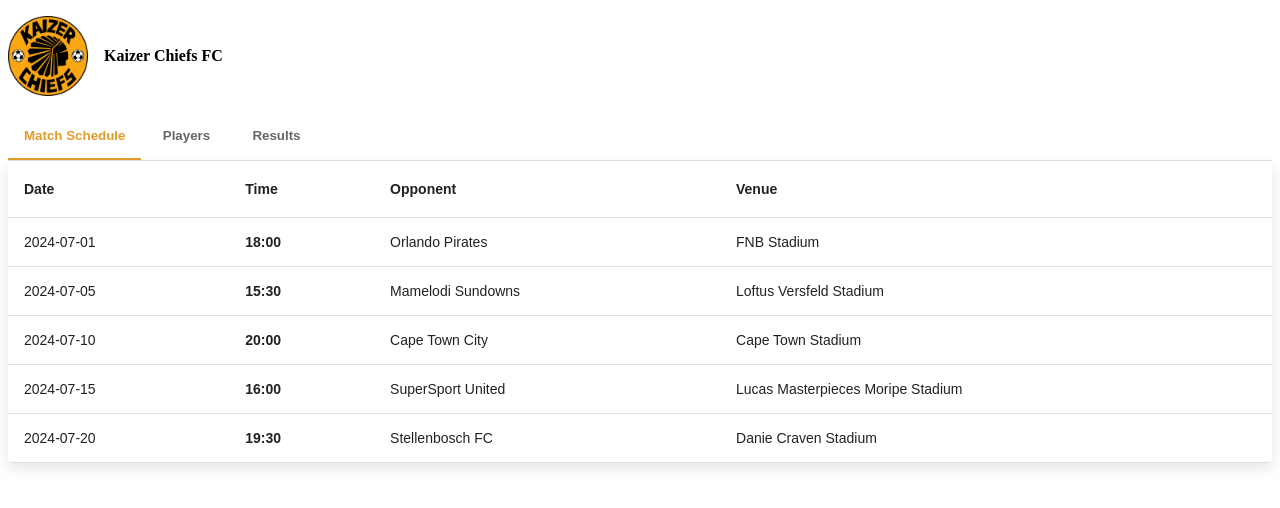
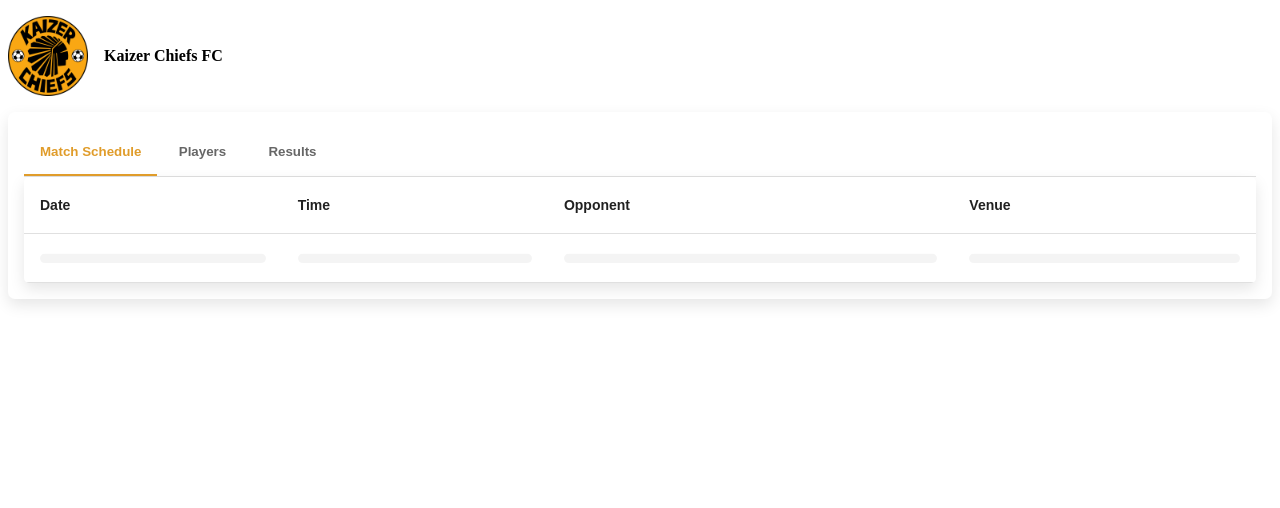
Before and after one commit to MasiMasinga/Hello-Group-Qmart-Web, a React (Vite) app: page / in a window 1280 px wide. Shown: the top 508 px of the page. Built offline with nearby package versions, Linux system fonts and the light colour scheme.

Commit message:
cleanups

```diff
--- /dev/null
+++ b/src/common/components/ContentBlock.jsx
@@ -0,0 +1,31 @@
+import React from "react";
+
+//MUI
+import Paper from "@mui/material/Paper";
+
+const ContentBlock = ({
+    children,
+    sx,
+    elevation = 1,
+    overflow = "hidden",
+    onClick,
+    ...rest
+}) => {
+    return (
+        <Paper
+            onClick={onClick}
+            sx={{
+                overflow: { overflow },
+                borderRadius: "7px",
+                ...sx,
+            }}
+            variant="elevation"
+            elevation={elevation}
+            {...rest}
+        >
+            {children}
+        </Paper>
+    );
+};
+
+export default ContentBlock;
--- a/src/common/components/Home.jsx
+++ b/src/common/components/Home.jsx
@@ -7,6 +7,8 @@
 import Schedule from './Schedule'
 import Players from './Players'
 import Results from './Results'
+import ContentBlock from "./ContentBlock";
+
 
 const Home = () => {
     const [activeTab, setActiveTab] = useState(0);
@@ -18,6 +20,7 @@
     return (
         <>
             <MainHeader />
+            <ContentBlock sx={{ p: 2 }}>
                 <Tabs
                     tabs={["Match Schedule", "Players", "Results"]}
                     activeTab={activeTab}
@@ -32,6 +35,7 @@
                 <TabPanel value={activeTab} index={2}>
                     <Results />
                 </TabPanel>
+            </ContentBlock>
         </>
     )
 }
--- a/src/common/components/Players.jsx
+++ b/src/common/components/Players.jsx
@@ -2,9 +2,6 @@
 
 // Context
 import { PlayerContext } from '../context/PlayerContext';
-
-// Components
-import Typography from './Typography';
 
 // Mui
 import Stack from '@mui/material/Stack';
@@ -16,6 +13,7 @@
 import TableHead from '@mui/material/TableHead';
 import TableRow from '@mui/material/TableRow';
 import Paper from '@mui/material/Paper';
+
 
 const Players = () => {
     const { players } = useContext(PlayerContext);
--- a/src/common/components/Results.jsx
+++ b/src/common/components/Results.jsx
@@ -2,9 +2,6 @@
 
 // Context
 import { PlayerContext } from '../context/PlayerContext';
-
-// Components
-import Typography from './Typography';
 
 // Mui
 import Stack from '@mui/material/Stack';
@@ -16,7 +13,6 @@
 import TableHead from '@mui/material/TableHead';
 import TableRow from '@mui/material/TableRow';
 import Paper from '@mui/material/Paper';
-import { Colors } from '../utils/constants';
 
 
 const Results = () => {
--- a/src/common/components/Schedule.jsx
+++ b/src/common/components/Schedule.jsx
@@ -2,9 +2,6 @@
 
 // Context
 import { PlayerContext } from '../context/PlayerContext';
-
-// Components
-import Typography from './Typography';
 
 // Mui
 import Stack from '@mui/material/Stack';
--- a/src/common/components/Tabs.jsx
+++ b/src/common/components/Tabs.jsx
@@ -1,7 +1,4 @@
 import React from "react";
-
-// Components
-import Button from "./Button";
 
 // Mui
 import Box from "@mui/material/Box";
--- a/src/common/context/PlayerContext.jsx
+++ b/src/common/context/PlayerContext.jsx
@@ -6,13 +6,14 @@
 // API
 import GeneralService from '../../services/general/general.service';
 
+
 export const PlayerContext = createContext();
 
 export const PlayerProvider = ({ children }) => {
     const { setNotificationMessage } = useContext(StateContext);
 
     const [players, setPlayers] = useState({
-        loading: false,
+        loading: true,
         data: [{
             "name": "Bruce Bvuma",
             "rank": 44,
@@ -176,7 +177,7 @@
         ],
     });
     const [schedule, setSchedule] = useState({
-        loading: false,
+        loading: true,
         data: [{
                 "date": "2024-07-01",
                 "time": "18:00",
@@ -210,7 +211,7 @@
         ],
     });
     const [results, setResults] = useState({
-        loading: false,
+        loading: true,
         data: [
             {
                 "date": "2024-05-02",
```
Also changed, not shown: package.json (line endings or trailing spaces), 1 other file (tests, documents, lock files or other folders). Lines whose indentation alone changed are shown as unchanged.
